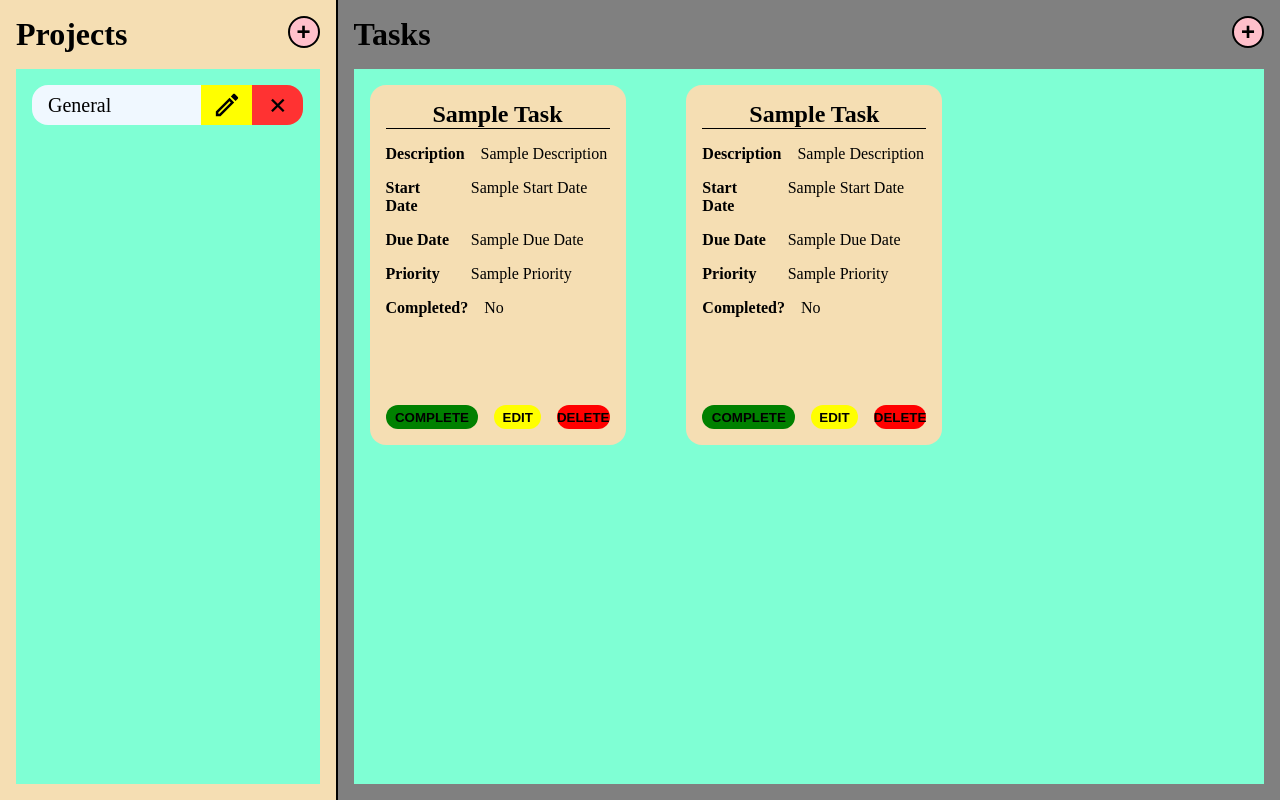
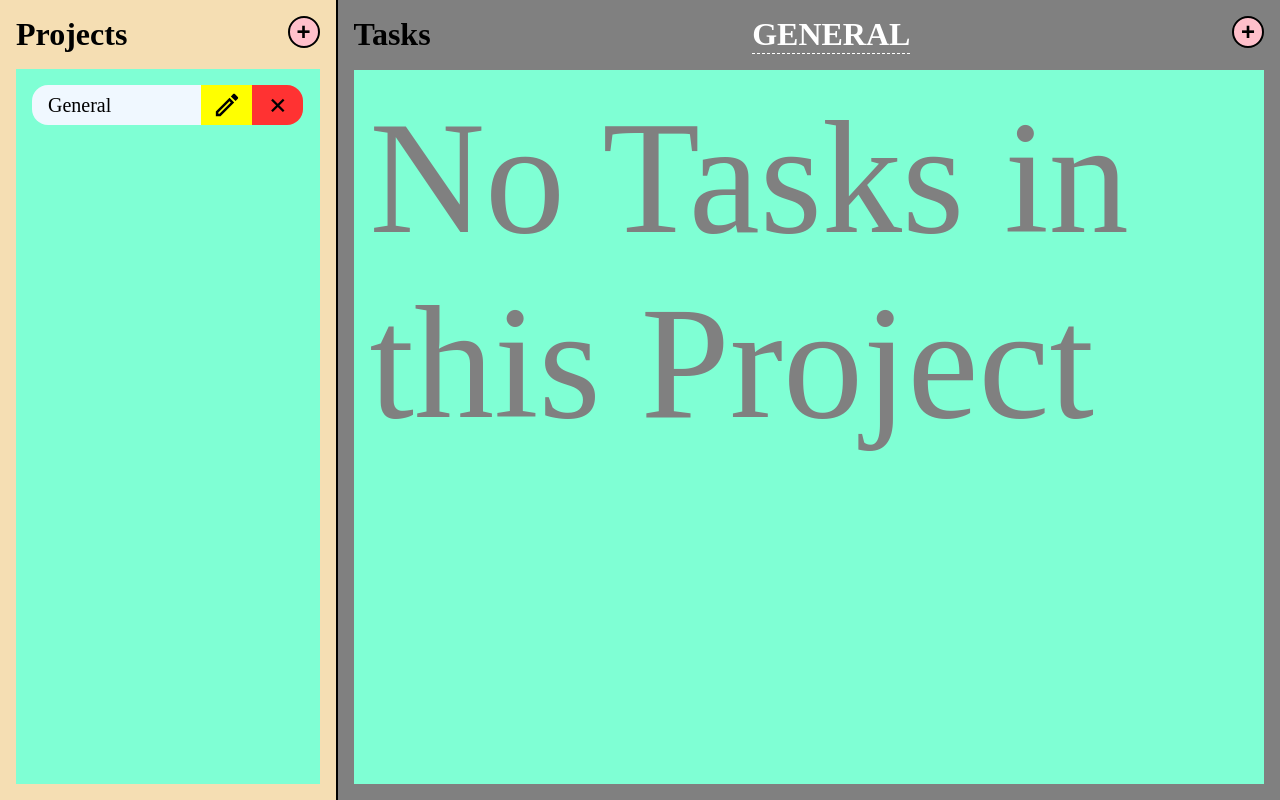
Before and after one commit to spirus-dev/to-do-list, a website built with webpack: page src/template.html in a window 1280 px wide. Built offline with nearby package versions, Linux system fonts and the light colour scheme.

Commit message:
LocalStorage implemented
Now our to-do list supports localStorage functionality. Whatever the changes we make are persistent in the local storage and persist after we hard refresh the page or even when we close the page.

```diff
--- a/src/index.js
+++ b/src/index.js
@@ -1,25 +1,12 @@
 import { Project, addNewProject, editProject, removeProject} from './project.js';
 import { Task, addTask, editTask, removeTask, removeCompleted, toggleComplete, toggleStar} from './task.js'
-const projectList=[];
+const projectList=localStorage.getItem('projectList')===null?[]:JSON.parse(localStorage.getItem('projectList'));
 
-addNewProject(projectList,'General');
+if(projectList.length===0){
+  addNewProject(projectList,'General');
+  localStorage.setItem('projectList',JSON.stringify(projectList));
+}
 let currentProjectIndex=0;
-addTask(projectList[currentProjectIndex].projectTasks,'Sample Task','Sample Description','Sample Start Date','Sample Due Date','Sample Priority');
-addTask(projectList[currentProjectIndex].projectTasks,'Sample Task','Sample Description','Sample Start Date','Sample Due Date','Sample Priority');
-// addTask(projectList[currentProjectIndex].projectTasks,'Sample Task','Sample Description','Sample Start Date','Sample Due Date','Sample Priority');
-// addTask(projectList[currentProjectIndex].projectTasks,'Sample Task','Sample Description','Sample Start Date','Sample Due Date','Sample Priority');
-// addTask(projectList[currentProjectIndex].projectTasks,'Sample Task','Sample Description','Sample Start Date','Sample Due Date','Sample Priority');
-// toggleStar(projectList[currentProjectIndex].projectTasks,0)
-// toggleComplete(projectList[currentProjectIndex].projectTasks,0)
-// toggleComplete(projectList[currentProjectIndex].projectTasks,1)
-// removeTask(projectList[currentProjectIndex].projectTasks,2)
-// editTask(projectList[currentProjectIndex].projectTasks,2,'Edited Task','Edited Description','Edited Start Date','Edited Due Date','Edited Priority');
-// removeCompleted(projectList[currentProjectIndex].projectTasks)
-// addNewProject(projectList,'New List');
-// currentProjectIndex=1;
-// addTask(projectList[currentProjectIndex].projectTasks,'Sample Task','Sample Description','Sample Start Date','Sample Due Date','Sample Priority');
-// editProject(projectList,0,'Edited Project')
-// removeProject(projectList,0)
 
 const backdrop=document.querySelector('.backdrop');
 const modal=document.querySelector('.modal');
@@ -45,6 +32,8 @@ function renderProjectList(){
     while (projectListUI.firstChild) {
         projectListUI.removeChild(projectListUI.lastChild);
       }
+    const activeProjectName=document.querySelector('.activeProjectName');
+    activeProjectName.innerHTML=projectList[currentProjectIndex].projectName;
     let index=0;
     projectList.forEach(project => {
         const projectElement=document.createElement('div');
@@ -84,6 +73,7 @@ function updateProject(event){
 
 function deleteProject(event){
     removeProject(projectList,event.srcElement.dataset.projectindex);
+    localStorage.setItem('projectList',JSON.stringify(projectList));
     if(Number(currentProjectIndex)===Number(event.srcElement.dataset.projectindex)){
       currentProjectIndex=0;
       renderTaskList();
@@ -105,6 +95,7 @@ function handleSubmit(event){
     const projectName=document.querySelector('#projectName').value;
     closeModal();
     addNewProject(projectList,projectName);
+    localStorage.setItem('projectList',JSON.stringify(projectList));
     if(projectList.length!==1) currentProjectIndex+=1;
     renderProjectList();
     renderTaskList();
@@ -145,6 +136,7 @@ function handleUpdate(event){
     const projectName=document.querySelector('#newProjectName').value;
     const index=event.srcElement.dataset.projectindex;
     editProject(projectList,index,projectName);
+    localStorage.setItem('projectList',JSON.stringify(projectList));
     renderProjectList();
     closeProjectModalFunction();
   }
@@ -193,7 +185,7 @@ function renderTaskList(){
       taskControls.classList.add('taskControls');
       const completeButton=document.createElement('button');
       completeButton.classList.add('complete');
-      completeButton.innerHTML='COMPLETE';
+      completeButton.innerHTML=task.isCompleted?'INCOMPLETE':'COMPLETE';
       completeButton.setAttribute('data-taskindex',index);
       completeButton.addEventListener('click',completeTask);
       const editButton=document.createElement('button');
@@ -220,6 +212,7 @@ function renderTaskList(){
 function completeTask(event){
   let index = event.srcElement.dataset.taskindex;
   toggleComplete(projectList[currentProjectIndex].projectTasks,index);
+  localStorage.setItem('projectList',JSON.stringify(projectList));
   renderTaskList();
 }
 
@@ -232,6 +225,7 @@ function handleEdit(event){
 function deleteTask(event){
   let index = event.srcElement.dataset.taskindex;
   removeTask(projectList[currentProjectIndex].projectTasks,index);
+  localStorage.setItem('projectList',JSON.stringify(projectList));
   renderTaskList();
 }
 //----------------------------------------------------------------------------------------------------
@@ -277,6 +271,7 @@ function handleAddTask(event){
   const priority=document.querySelector('#priority').value;
     closeNewTaskModalFunction();
     addTask(projectList[currentProjectIndex].projectTasks,taskName,description,new Date().toISOString().split("T")[0],dueDate,priority);
+    localStorage.setItem('projectList',JSON.stringify(projectList));
     renderTaskList();
   }
 }
@@ -334,6 +329,7 @@ function handleUpdateTask(event){
     const priority=document.querySelector('#updateTaskPriority').value;
     closeUpdateTaskModalFunction();
     editTask(projectList[currentProjectIndex].projectTasks,index,taskName,description,dueDate,priority);
+    localStorage.setItem('projectList',JSON.stringify(projectList));
     renderTaskList();
   }
 }
--- a/src/style.css
+++ b/src/style.css
@@ -650,3 +650,11 @@ textarea{
   height:1.5rem;
   padding-left:0.25rem;
 }
+
+.activeProjectName{
+  font-size: 2rem;
+  font-weight: bold;
+  color: white;
+  text-transform: uppercase;
+  border-bottom: 1px dashed white;
+}
--- a/src/template.html
+++ b/src/template.html
@@ -126,6 +126,7 @@
             <div id="tasks">
                 <div class="taskHeading">
                     <div class="taskHeadingText">Tasks</div>
+                    <div class="activeProjectName"></div>
                     <button id="openNewTask">+</button>
                 </div>
                 <div class="taskList"></div>
```
